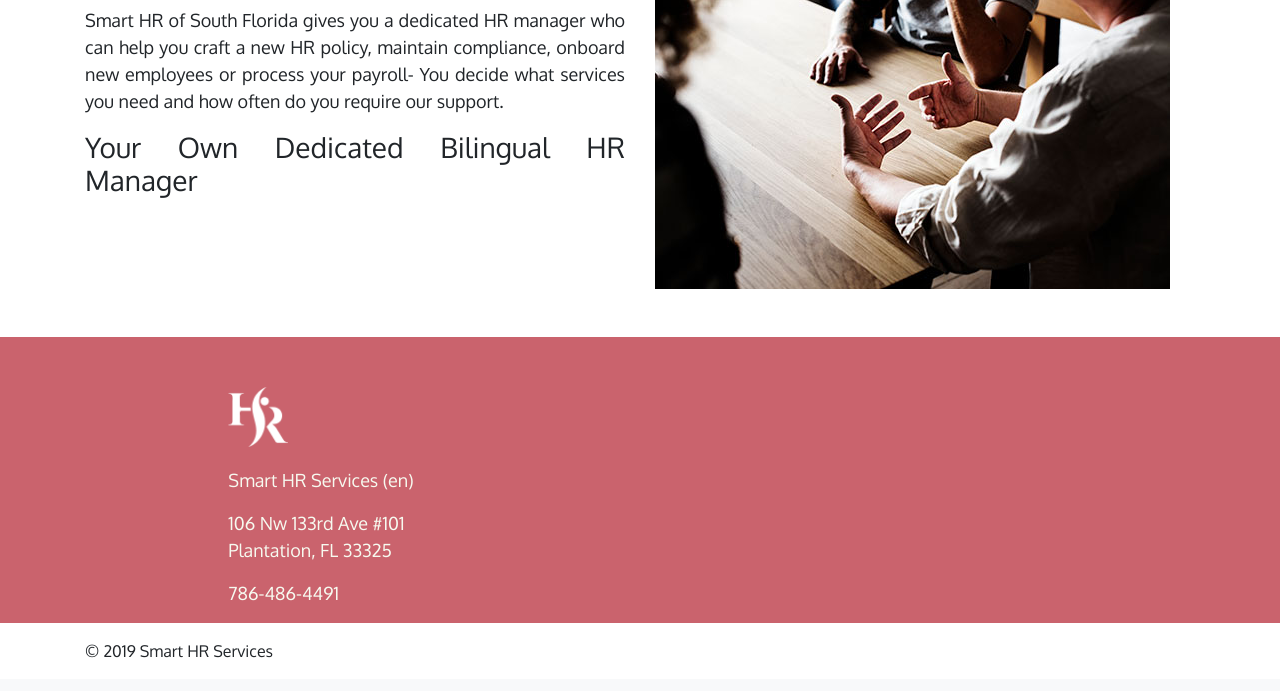
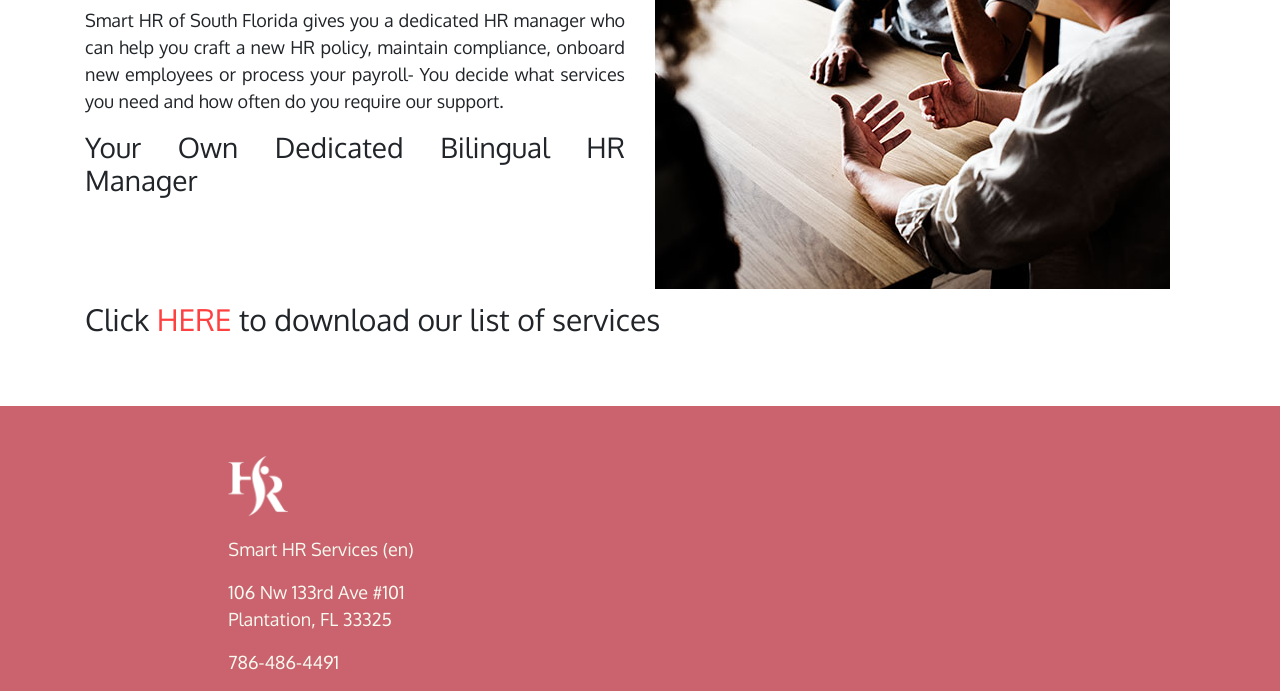
Before and after one commit to Minesto23/smartHR, a Django app: page /services/ in a window 1280 px wide. Shown: the part 2489-3180 px from the top of the page. Before the commit the page ends 3147 px from the top, so only its background shows below. Run offline with Django 3.2, Linux system fonts and the light colour scheme; data that the repository does not hold is empty; parts of the project's set-up code (start-up, migrations or seed data) failed here and were passed over; some libraries are stand-ins or nearby versions.

Commit message:
Update services.html

```diff
--- a/services/templates/services/services.html
+++ b/services/templates/services/services.html
@@ -202,7 +202,9 @@
             <p>{% trans "Smart HR of South Florida gives you a dedicated HR manager who can help you craft a new HR policy, maintain compliance, onboard new employees or process your payroll- You decide what services you need and how often do you require our support." %}</p>
           </div>
           <!--HASTA AQUI -->
-
+          <div class="col-12 col-md-12 pt-2 wow fadeIn" data-wow-delay="0.9s">
+             <p style="font-size: 30px;">Click <a style="color:#FF4040;" href="{% static 'core/Smart_HR_List_of_Services.pdf' %}" download="Smart HR List of Services">HERE</a> to download our list of services</p>
+          </div>
 
         </div>
       </div>
```
